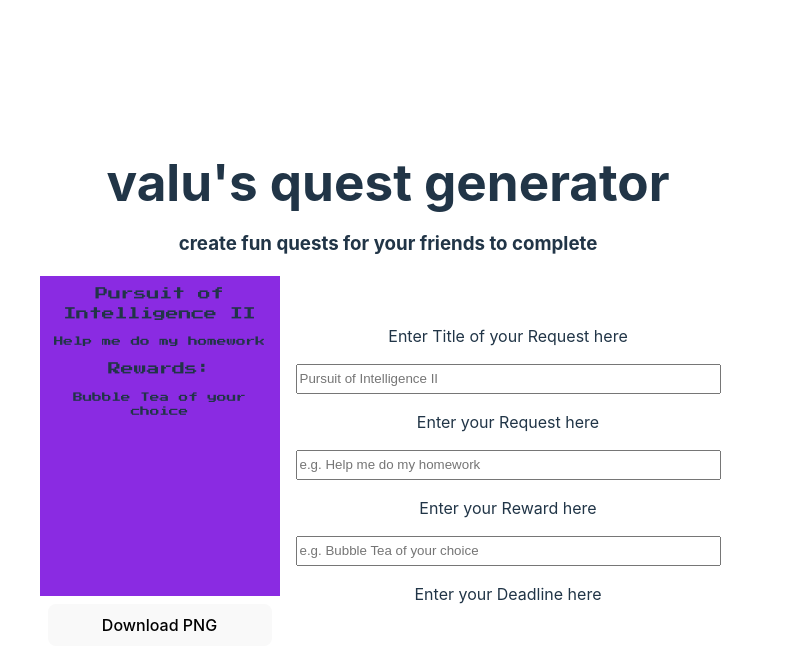
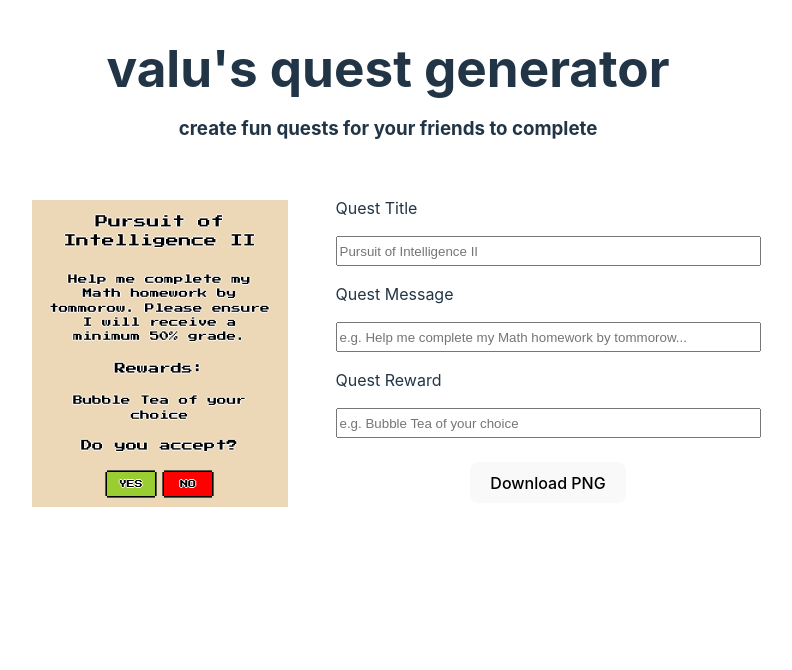
Before and after one commit to valudollar/quest-maker, a React (Vite) app: page / in a window 1280 px wide. Shown: the top 670 px of the page, without its empty margins (252-1044 px from the left). Built offline with nearby package versions, Linux system fonts and the light colour scheme.

Commit message:
arrange elements

```diff
--- a/src/App.css
+++ b/src/App.css
@@ -6,40 +6,119 @@
   padding: 2rem;
   text-align: center;
 }
+.accept {
+  display: flex;
+  flex-direction: row;
+  justify-content: center;
+  align-items: center;
+  color: black;
+  font-size: 0.5rem;
+  height: 15%;
+}
+.yes {
+  display: flex;
+  flex-direction: row;
+  justify-content: center;
+  align-items: center;
+  background-color: yellowgreen;
+  width: 3rem;
+  height: 1.5rem;
+  margin: 0.3rem;
 
+  box-shadow: 0.1rem 0 0 black, 0 0.1rem 0 black, -0.1rem 0 0 black,
+    0 -0.1rem 0 black;
+}
+.question {
+  font-size: 0.7rem;
+  height: 10%;
+  display: flex;
+  flex-direction: row;
+  justify-content: center;
+  align-items: center;
+}
+.no {
+  display: flex;
+  flex-direction: row;
+  justify-content: center;
+  align-items: center;
+  background-color: red;
+  width: 3rem;
+  height: 1.5rem;
+  margin: 0.3rem;
+  box-shadow: 0.1rem 0 0 black, 0 0.1rem 0 black, -0.1rem 0 0 black,
+    0 -0.1rem 0 black;
+}
 .content {
   display: flex;
   flex-direction: row;
   align-items: center;
   justify-content: center;
 }
-.title {
+.questtitle {
   font-size: 0.8rem;
-  margin: 0.5rem;
+  height: 20%;
+  display: flex;
+  align-items: center;
+  justify-content: center;
+}
+.rewardtitle {
+  font-size: 0.7rem;
+  display: flex;
+  align-items: center;
+  justify-content: center;
+  height: 10%;
+}
+.questmessage {
+  font-size: 0.6rem;
+  display: flex;
+  align-items: center;
+  justify-content: center;
+  height: 30%;
+}
+.reward {
+  font-size: 0.6rem;
+  display: flex;
+  align-items: center;
+  justify-content: center;
+  height: 15%;
 }
 
 .text {
   font-size: 0.6rem;
+  display: flex;
+  align-items: center;
+  justify-content: center;
+  height: 20%;
+}
+.questDetails {
+  display: flex;
+  flex-direction: column;
+  justify-content: center;
+  align-items: center;
 }
 .Quest {
-  background-color: blueviolet;
-  width: 15rem;
-  height: 20rem;
+  background-color: rgb(236, 216, 182);
+  width: 80%;
+  height: 80%;
   display: flex;
   flex-direction: column;
   flex-wrap: wrap;
-  /* justify-content: center; */
-  align-items: center;
 
   font-family: "Press Start 2P", cursive;
 }
 .imageContainer {
+  background-color: rgb(255, 255, 255);
+  width: 20rem;
+  height: 24rem;
   display: flex;
+  justify-content: center;
+  align-items: center;
   flex-direction: column;
 }
 
 .inputContainer {
   display: flex;
+  text-align: start;
   flex-direction: column;
   /* align-items: center;
   justify-content: center; */
--- a/src/App.jsx
+++ b/src/App.jsx
@@ -7,7 +7,9 @@ import "./App.css";
 function App() {
   const printRef = useRef();
   const [title, setTitle] = useState("Pursuit of Intelligence II");
-  const [message, setMessage] = useState("Help me do my homework");
+  const [message, setMessage] = useState(
+    "Help me complete my Math homework by tommorow. Please ensure I will receive a minimum 50% grade."
+  );
   const [reward, setReward] = useState("Bubble Tea of your choice");
   const [deadline, setDeadline] = useState("2 days from now");
 
@@ -54,50 +56,55 @@ function App() {
         <h3>create fun quests for your friends to complete</h3>
       </div>
       <div className="content">
-        <div className="imageContainer">
-          {/* <h2>sample quest</h2> */}
-          <div className="Quest" ref={printRef}>
-            <p className="title">{title}</p>
-            {/* <hr class="solid"></hr> */}
-            <p className="text">{message}</p>
-            <p className="title">Rewards:</p>
-            <p className="text">{reward}</p>
-
-            {/* <p className="title">Deadline:</p>
-            <p className="text">{deadline}</p> */}
+        <div className="questDetails">
+          <div className="imageContainer" ref={printRef}>
+            <div className="Quest">
+              <p className="questtitle">{title}</p>
+              <p className="questmessage">{message}</p>
+              <p className="rewardtitle">Rewards:</p>
+              <p className="reward">{reward}</p>
+              <p className="question"> Do you accept?</p>
+              <div className="accept">
+                <div className="yes">
+                  <p>YES</p>
+                </div>
+                <div className="no">
+                  <p>NO</p>
+                </div>
+              </div>
+            </div>
           </div>
-          <button onClick={downloadImage}>Download PNG</button>
         </div>
         <form className="inputContainer">
-          <label>Enter Title of your Request here</label>
+          <label>Quest Title</label>
           <input
             className="messageBox"
             size="50"
             onChange={changeTitle}
-            maxLength="100"
+            maxLength="30"
             placeholder="Pursuit of Intelligence II"
             type="text"
             id="title"
             name="title"
             required
           ></input>
-          <label>Enter your Request here</label>
+          <label>Quest Message</label>
           <input
             className="messageBox"
             size="50"
             onChange={changeMessage}
-            maxLength="100"
-            placeholder="e.g. Help me do my homework"
+            maxLength="90"
+            placeholder="e.g. Help me complete my Math homework by tommorow..."
             type="text"
             id="message"
             name="message"
             required
           ></input>
-          <label>Enter your Reward here</label>
+          <label>Quest Reward</label>
           <input
             className="messageBox"
             size="50"
-            maxLength="100"
+            maxLength="60"
             onChange={changeReward}
             placeholder="e.g. Bubble Tea of your choice"
             type="text"
@@ -105,7 +112,8 @@ function App() {
             name="reward"
             required
           ></input>
-          <label>Enter your Deadline here</label>
+          <button onClick={downloadImage}>Download PNG</button>
+          {/* <label>Enter your Deadline here</label> */}
           {/* <input
             className="messageBox"
             size="50"
--- a/src/index.css
+++ b/src/index.css
@@ -27,8 +27,8 @@ body {
   margin: 0;
   display: flex;
   place-items: center;
-  min-width: 320px;
-  min-height: 100vh;
+  /* min-width: 320px;
+  min-height: 100vh; */
 }
 
 h1 {
@@ -41,7 +41,18 @@ h2 {
   margin: 0.5rem;
 }
 p {
-  margin: 0.2rem;
+  text-shadow: 1px 0 0 white, 0 1px 0 white, -1px 0 0 white, 0 -1px 0 white;
+  color: black;
+  /* text-shadow: 1px 0 0 black, 0 1px 0 black, -1px 0 0 black, 0 -1px 0 black;
+  color: white; */
+  margin-top: 0;
+  margin-bottom: 0;
+  margin-left: 1rem;
+  margin-right: 1rem;
+}
+label {
+  margin-left: 1rem;
+  margin-right: 1rem;
 }
 button {
   border-radius: 8px;
@@ -53,7 +64,10 @@ button {
   background-color: #1a1a1a;
   cursor: pointer;
   margin: 0.5rem;
+  max-width: fit-content;
   transition: border-color 0.25s;
+
+  align-self: center;
 }
 
 button:hover {
```
